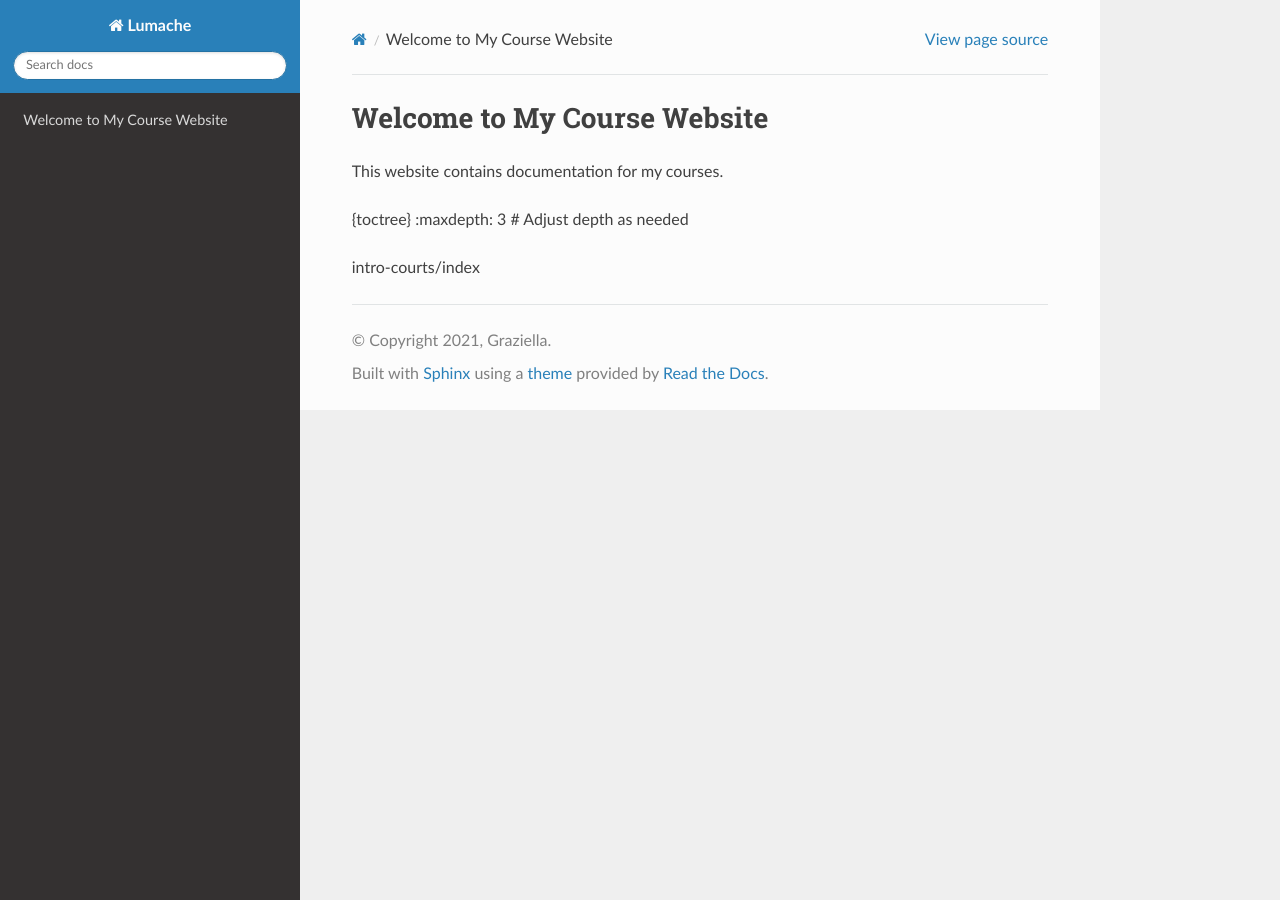
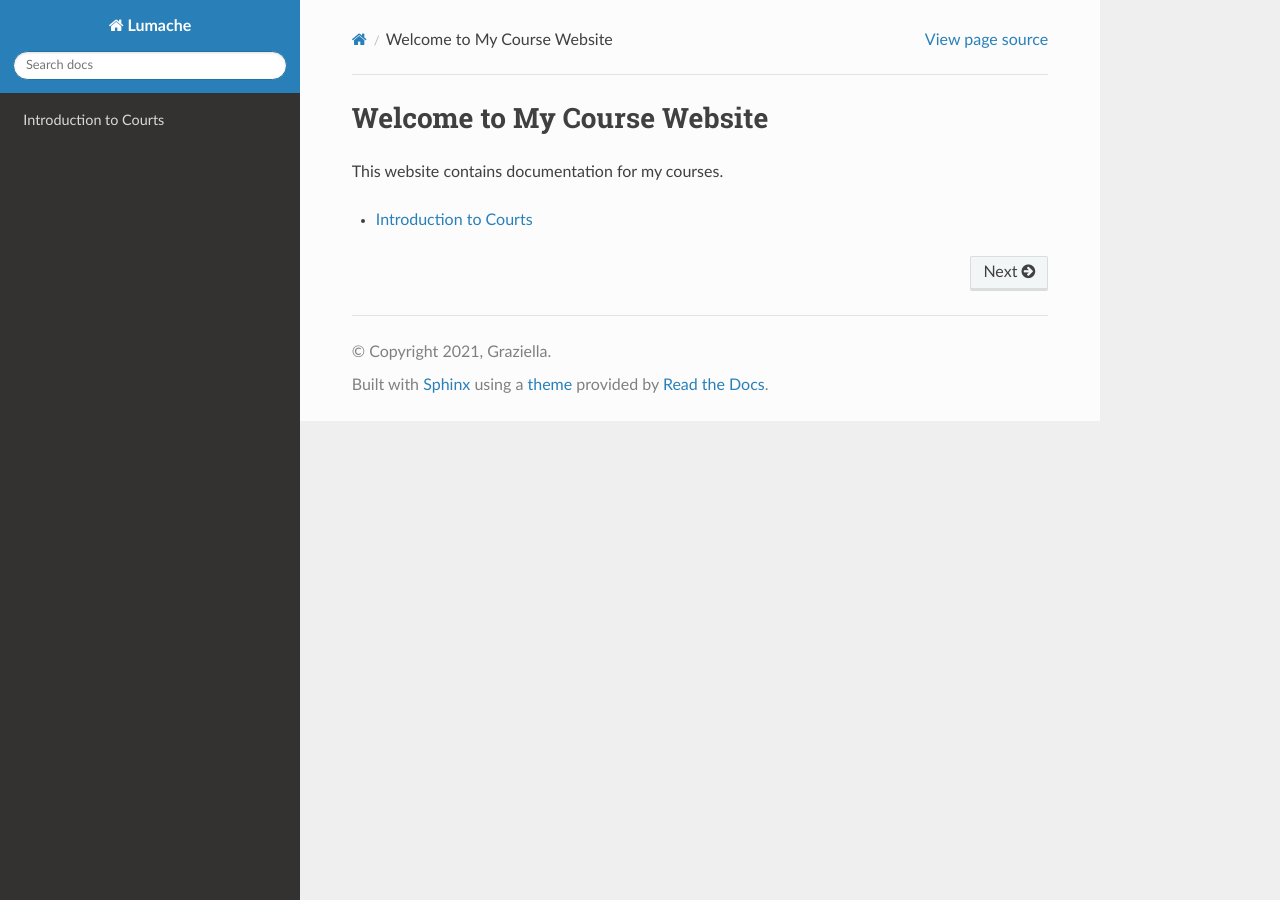
Before and after one commit to ProfMacKelly/studiesdejure, a Sphinx documentation site: the page built from docs/source/index.md, in a window 1280 px wide. Built offline with Sphinx 7.4.7 and the Read the Docs theme 3.1.0, drawn with Linux system fonts in a browser that asks for light colours.

Commit message:
Update index.md

````diff
--- a/docs/source/index.md
+++ b/docs/source/index.md
@@ -2,7 +2,7 @@
 
 This website contains documentation for my courses.
 
-{toctree}
-:maxdepth: 3 # Adjust depth as needed
+```{toctree}
+:maxdepth: 3
 
 intro-courts/index
````
